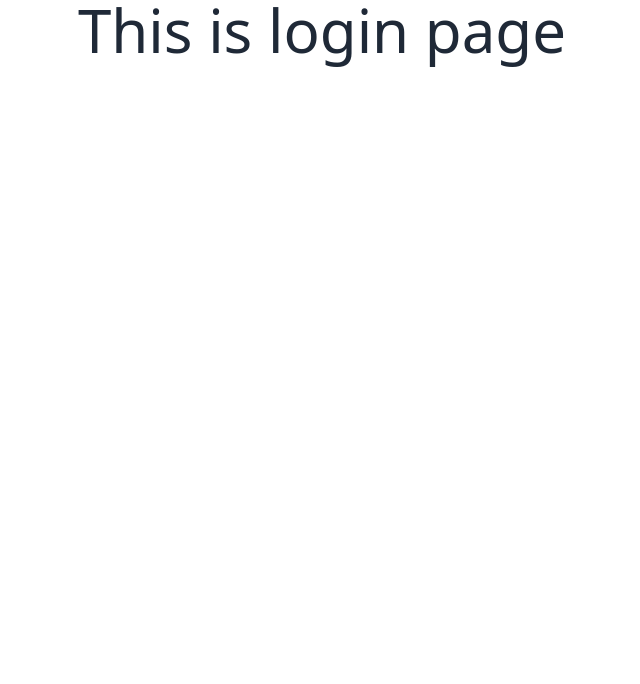
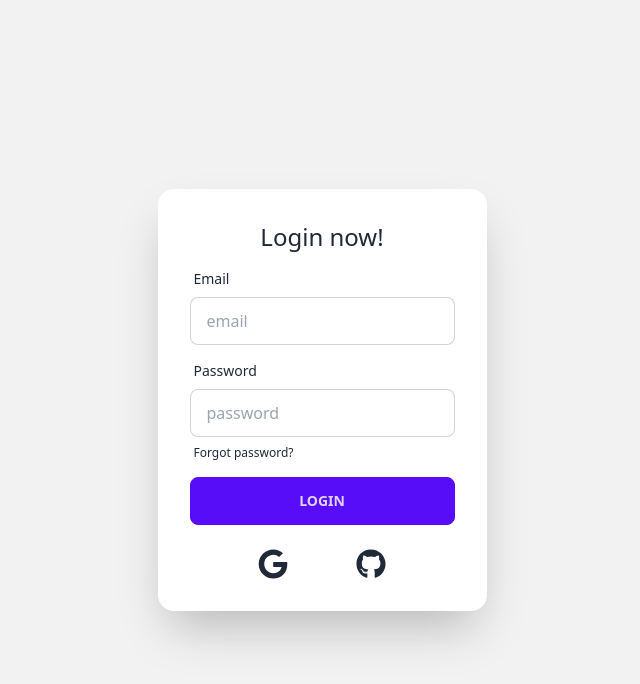
Before and after one commit to BappySheikh1/pc-builder-assignment-6, a Next.js app: page /login in a window 1280 px wide. Shown: the top 684 px of the page, without its empty margins (318-958 px from the left). Built offline with nearby package versions, Linux system fonts and the light colour scheme; no server answers.

Commit message:
login page added

```diff
--- a/package.json
+++ b/package.json
@@ -16,6 +16,8 @@
     "next-auth": "^4.22.3",
     "react": "18.2.0",
     "react-dom": "18.2.0",
+    "react-hook-form": "^7.45.2",
+    "react-icons": "^4.10.1",
     "react-redux": "^8.1.2"
   },
   "devDependencies": {
--- a/src/pages/login.js
+++ b/src/pages/login.js
@@ -1,11 +1,79 @@
-
+import Head from 'next/head';
+import { FaGithub,FaGoogle } from 'react-icons/fa';
+import { signIn, useSession } from "next-auth/react";
+import { useForm, SubmitHandler } from "react-hook-form";
+import { useAppDispatch } from '@/redux/hook';
 
 const LoginPage = () => {
+    const dispatch = useAppDispatch();
+    const { data: session } = useSession()
+    console.log(session?.user?.email)
+    const handelGoogleLogin = () => {
+      signIn("google", {
+        callbackUrl: "http://localhost:3000/",
+      })
+
+    }
+    const handelGithubLogin = () => {
+      signIn("github", {
+        callbackUrl: "http://localhost:3000/",
+      })
+
+    }
+
     return (
-        <div>
-            <h1 className='text-6xl text-center '>This is login page</h1>
+        <div className="hero min-h-screen bg-base-200">
+          <div className="hero-content flex-col lg:flex-row-reverse">
+            <div className="card flex-shrink-0 w-full max-w-sm shadow-2xl bg-base-100">
+              <div className="card-body">
+                <h1 className="text-center text-2xl">Login now!</h1>
+                <div className="form-control">
+                  <label className="label">
+                    <span className="label-text">Email</span>
+                  </label>
+                  <input
+                    type="text"
+                    placeholder="email"
+                    className="input input-bordered"
+                  />
+                </div>
+                <div className="form-control">
+                  <label className="label">
+                    <span className="label-text">Password</span>
+                  </label>
+                  <input
+                    type="text"
+                    placeholder="password"
+                    className="input input-bordered"
+                  />
+                  <label className="label">
+                    <a href="#" className="label-text-alt link link-hover">
+                      Forgot password?
+                    </a>
+                  </label>
+                </div>
+                <div className="form-control">
+                  <button className="btn btn-primary">Login</button>
+                </div>
+                <div className="flex justify-evenly mt-4">
+                  <button
+                    onClick={handelGoogleLogin}
+                    className="text-3xl"
+                  >
+                    <FaGoogle />
+                  </button>
+                  <button
+                    onClick={handelGithubLogin}
+                    className="text-3xl"
+                  >
+                    <FaGithub />
+                  </button>
+                </div>
+              </div>
+            </div>
+          </div>
         </div>
-    );
+      );
 };
 
 export default LoginPage;
```
Also changed, not shown: 1 other file (tests, documents, lock files or other folders).
